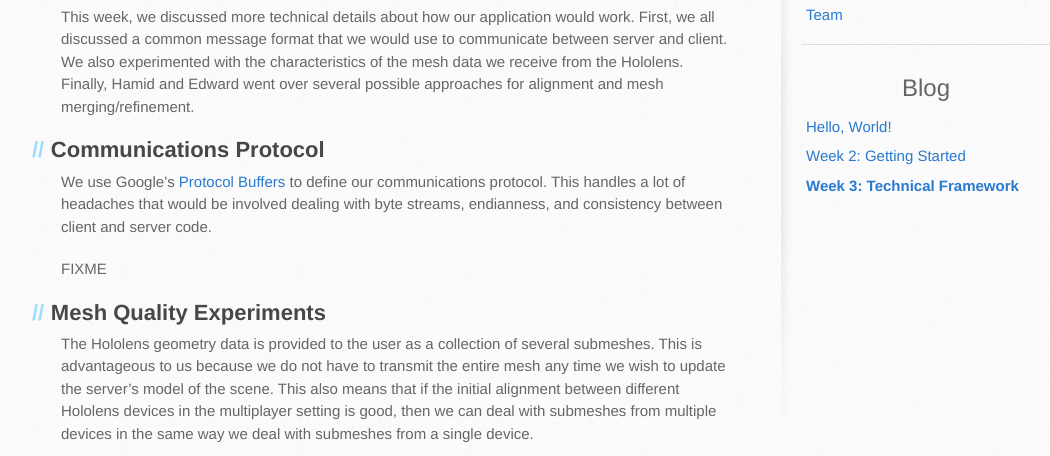
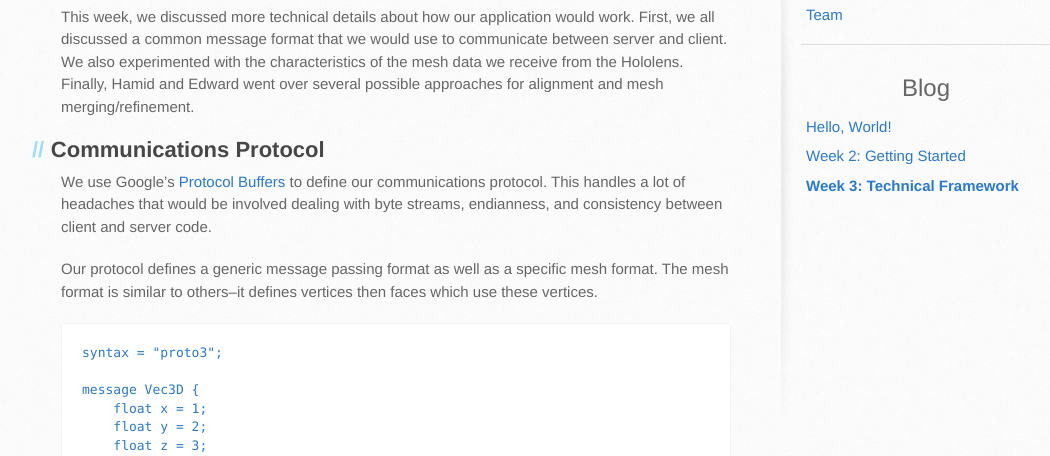
Before and after one commit to holoscanner/holoscanner.github.io, a Jekyll site: the page built from _posts/2016-04-21-week-3-technical-framework.md, in a window 1280 px wide and 1400 px high, scrolled down 321 px. Shown: the top 456 px of the window, without its empty margins (84-1134 px from the left). Built offline with Jekyll 4.4.1, drawn with Linux system fonts in a browser that asks for light colours; some of the changed text lies outside the part shown.

Commit message:
Update 2016-04-21-week-3-technical-framework.md

````diff
--- a/_posts/2016-04-21-week-3-technical-framework.md
+++ b/_posts/2016-04-21-week-3-technical-framework.md
@@ -17,7 +17,74 @@ to define our communications protocol. This handles a lot of headaches that
 would be involved dealing with byte streams, endianness, and consistency
 between client and server code.
 
-FIXME
+Our protocol defines a generic message passing format as well as a specific mesh format.
+The mesh format is similar to others--it defines vertices then faces which use these
+vertices.
+
+```
+syntax = "proto3";
+
+message Vec3D {
+    float x = 1;
+    float y = 2;
+    float z = 3;
+}
+
+message Vec4D {
+    float x = 1;
+    float y = 2;
+    float z = 3;
+    float w = 4;
+}
+
+message Face {
+    uint32 v1 = 1;
+    uint32 v2 = 2;
+    uint32 v3 = 3;
+}
+
+message Mesh {
+    uint32 mesh_id = 2;
+    uint64 timestamp = 3;
+
+    // We need the camera position in case we want to do space carving.
+    Vec3D cam_position = 100;
+    Vec4D cam_rotation = 101;
+
+    repeated Vec3D vertices = 200;
+    repeated Face faces = 201;
+}
+
+message LocationRequest {
+    ;
+}
+message LocationResponse {
+    Vec3D location = 1;
+    Vec3D orientation = 2;
+}
+
+message Message {
+    enum Type {
+        MESH = 0;
+        LOCATION_REQUEST = 1;
+        LOCATION_RESPONSE = 2;
+    }
+
+    Type type = 1;
+    uint32 device_id = 2;
+
+    // One of the following will be filled in.
+    Mesh mesh = 100;
+    LocationRequest location_request = 300;
+    LocationResponse location_response = 400;
+}
+```
+
+
+## Server-Client Architecture
+
+Our project will have a client and server component. The client (Hololens) will pass relevant information to the server for heavy processing (mesh alignment, refinement etc.).
+
 
 ## Mesh Quality Experiments
 The Hololens geometry data is provided to the user as a collection of several
````
